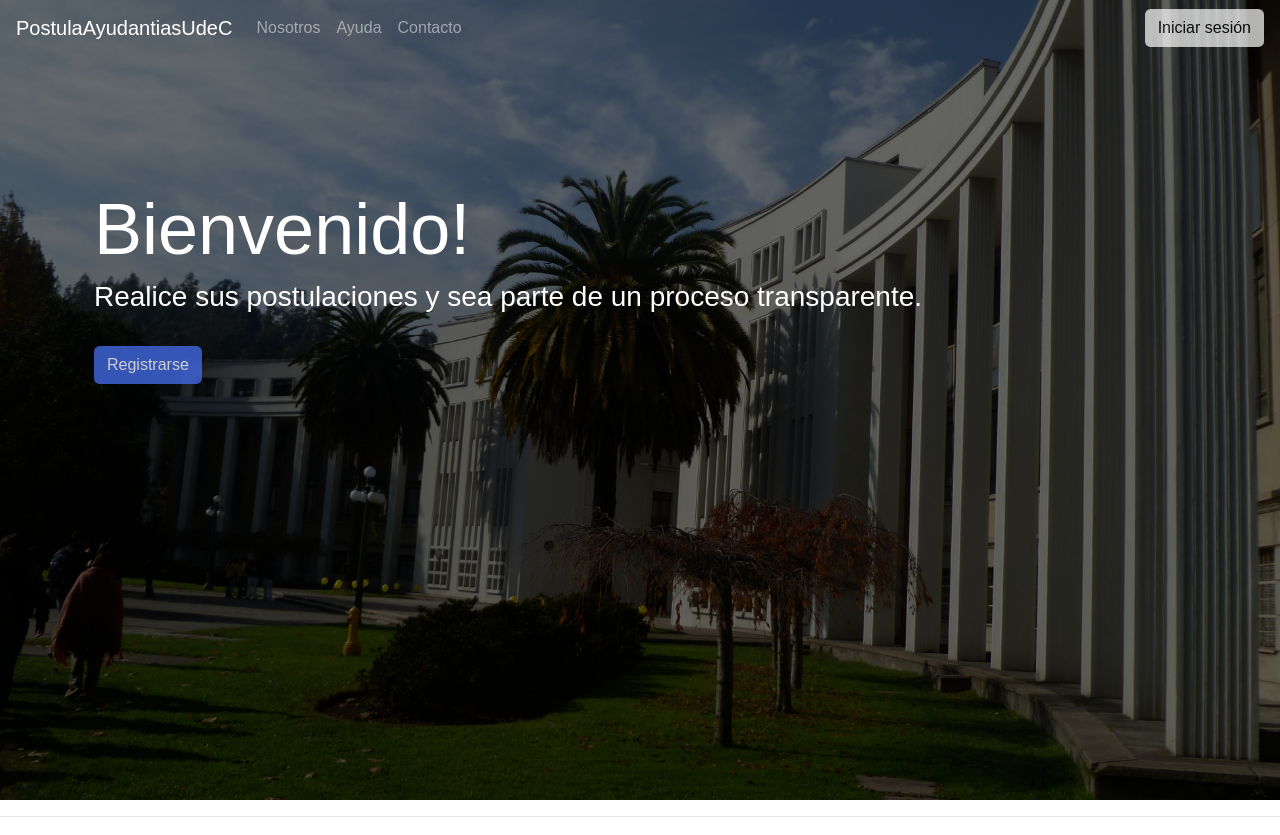
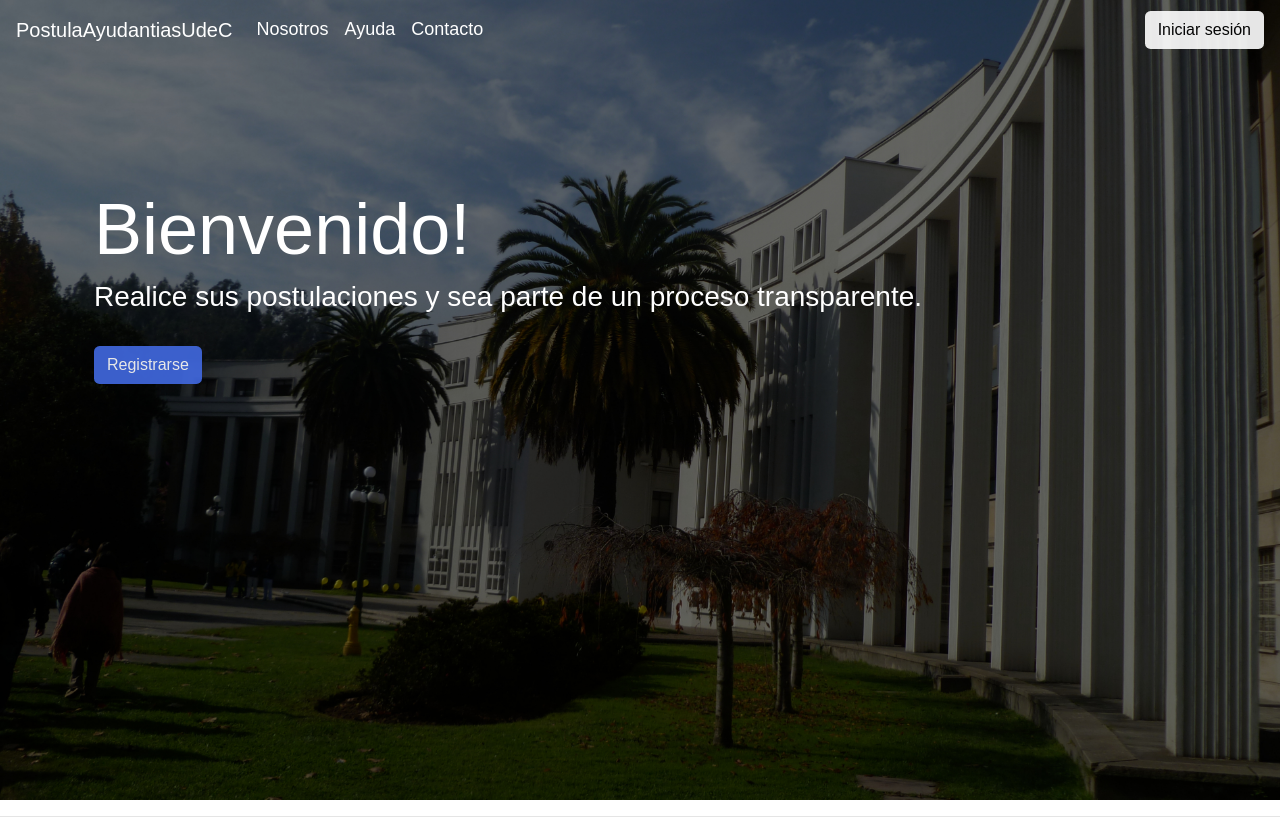
Before and after one commit to BeleIgnacia/PostulaAyudantiasUdeC, a Django app: page / in a window 1280 px wide. Shown: the top 835 px of the page. Run offline with Django 3.2, Linux system fonts and the light colour scheme; parts of the project's set-up code (start-up, migrations or seed data) failed here and were passed over; some libraries are stand-ins or nearby versions; some web fonts are replaced.

Commit message:
ajustes diseño

```diff
--- a/templates/navegacion/inicio.html
+++ b/templates/navegacion/inicio.html
@@ -12,17 +12,17 @@
         <div class="collapse navbar-collapse" id="navbarColor01">
             <ul class="navbar-nav mr-auto">
                 <li class="nav-item">
-                    <a class="nav-link" href="/nosotros/">Nosotros</a>
+                    <a class="nav-link" href="/nosotros/" style="font-size: large;color: white;">Nosotros</a>
                 </li>
                 <li class="nav-item">
-                    <a class="nav-link" href="/ayuda/">Ayuda</a>
+                    <a class="nav-link" href="/ayuda/" style="font-size: large;color: white;">Ayuda</a>
                 </li>
                 <li class="nav-item">
-                    <a class="nav-link" href="/contacto/">Contacto</a>
+                    <a class="nav-link" href="/contacto/" style="font-size: large;color: white;">Contacto</a>
                 </li>
             </ul>
             <form class="form-inline">
-                <a href="/iniciar/" class="btn" style="background-color:white; color: black; filter: opacity(70%);">Iniciar sesión</a>
+                <a href="/iniciar/" class="btn" style="background-color:white; color: black; filter: opacity(90%);">Iniciar sesión</a>
             </form>
         </div>
     </nav>
@@ -31,7 +31,7 @@
             <h1 class="display-3" style="color: white;">Bienvenido!</h1>
             <h3 style="color: white;">Realice sus postulaciones y sea parte de un proceso transparente.</h4>
             <br>
-            <p><a href="/registro/" class="btn" style="background-color:royalblue; color:white; filter: opacity(80%);">Registrarse</a></p>
+            <p><a href="/registro/" class="btn" style="background-color:royalblue; color:white; filter: opacity(90%);">Registrarse</a></p>
         </div>
     </div>
 </header>
```
